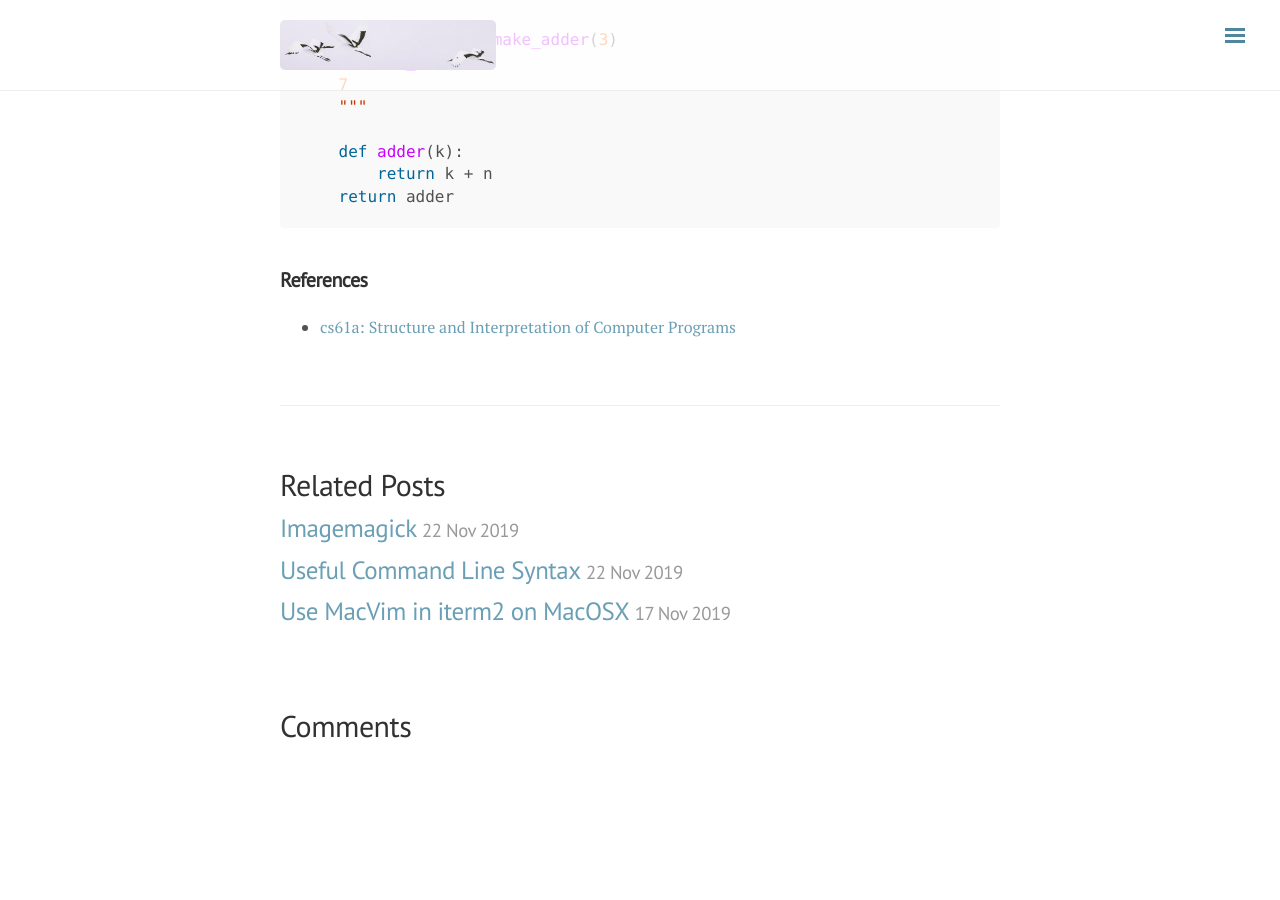
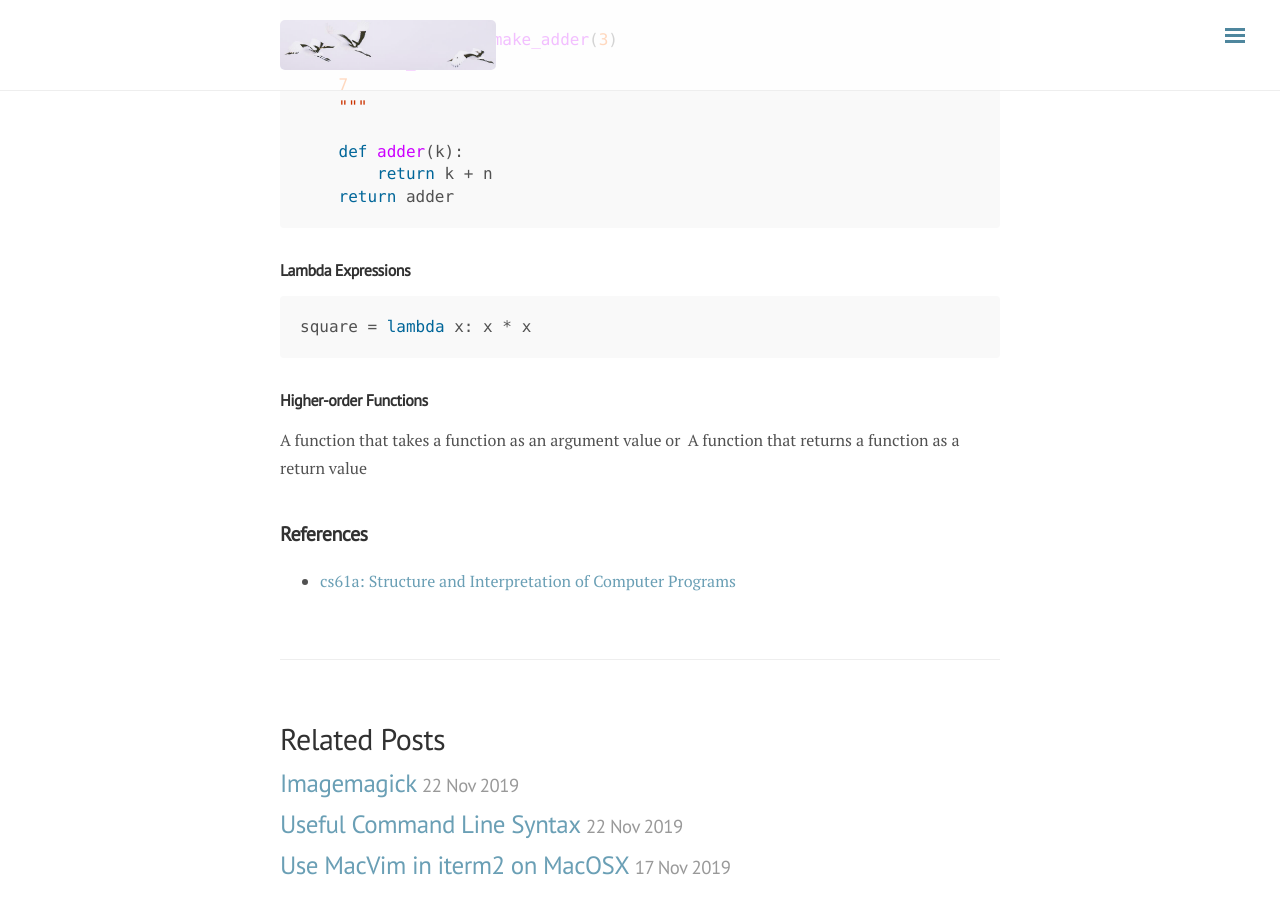
Before and after one commit to ylyy93/my_blog, a Jekyll site: the page built from _posts/python/2019-11-16-pick-up-python-immediately.md, in a window 1280 px wide and 900 px high, scrolled down 5288 px. Built offline with Jekyll 4.4.1, drawn with Linux system fonts in a browser that asks for light colours; nearby versions of some CDN libraries; comment, search, counter and statistics services are not loaded; before the commit the page ends 6043 px from its top, so only the background shows below that; some of the changed text lies outside the part shown.

Commit message:
rebuilding site Mon Feb 17 15:01:58 PST 2020

````diff
--- a/_posts/python/2019-11-16-pick-up-python-immediately.md
+++ b/_posts/python/2019-11-16-pick-up-python-immediately.md
@@ -237,6 +237,15 @@ def make_adder(n):
     return adder
 ```
 
+### Lambda Expressions
+
+```python
+square = lambda x: x * x
+```
+
+### Higher-order Functions
+A function that takes a function as an argument value or
+A function that returns a function as a return value
 
 
 ## References
````
Also changed, not shown: other parts of _posts/python/2019-11-16-pick-up-python-immediately.md (+1 -1 lines), _posts/Tech/2019-11-21-imagemagick.md (+1 -1 lines).
